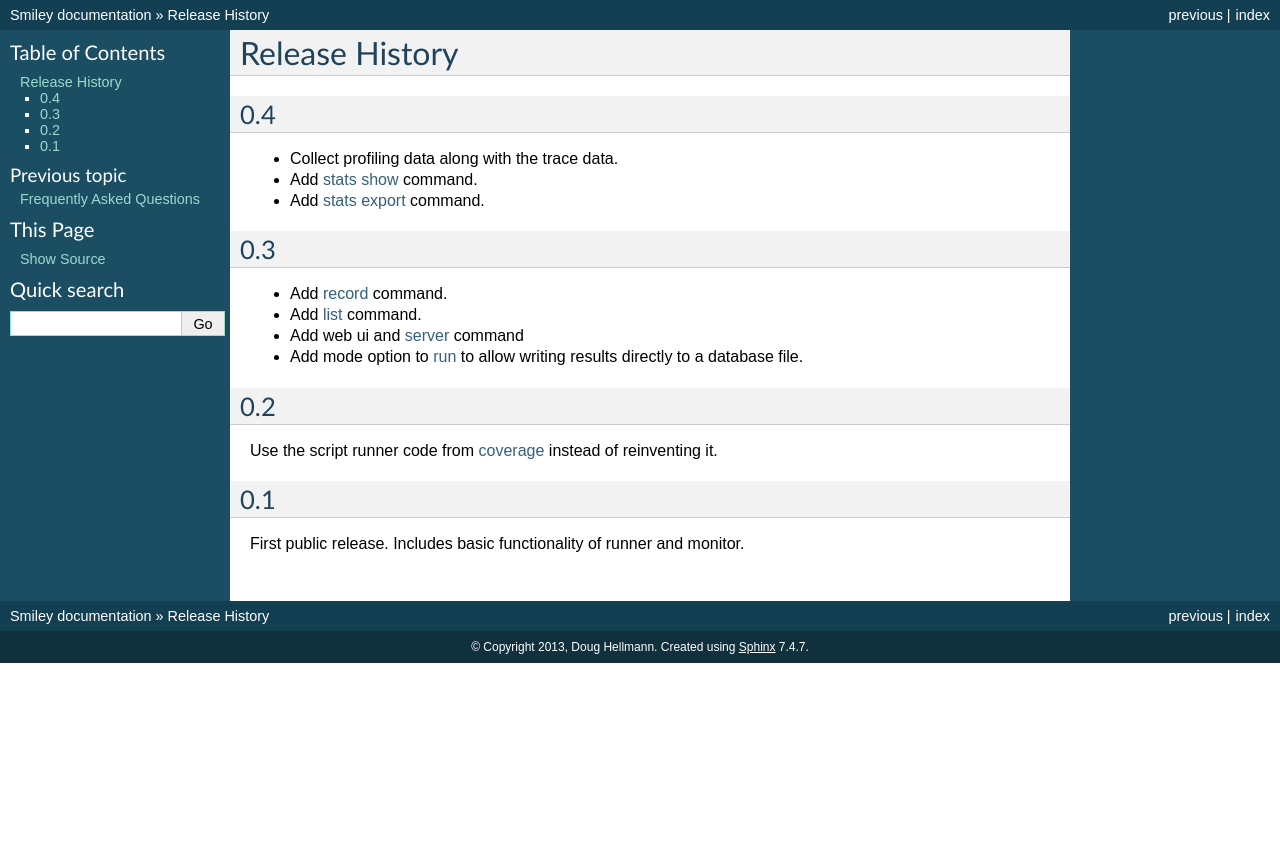
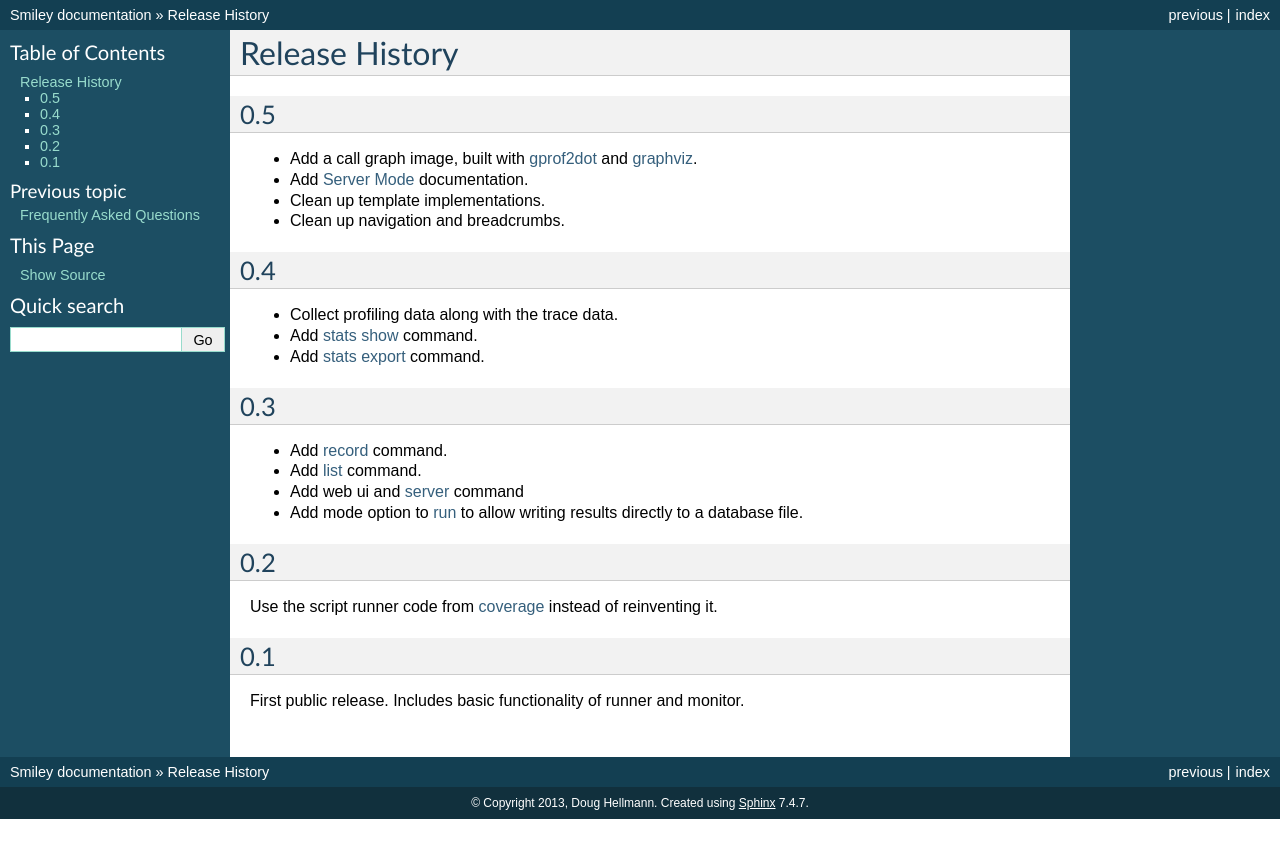
Before and after one commit to smiley-debugger/smiley, a Sphinx documentation site: the page built from docs/source/history.rst, in a window 1280 px wide. Shown: the top 858 px of the page. Built offline with Sphinx 7.4.7, drawn with Linux system fonts in a browser that asks for light colours.

Commit message:
write overview docs for server mode
Change-Id: I84590ad545d784306f4453ef1c3e986151c5d9b7

```diff
--- a/docs/source/history.rst
+++ b/docs/source/history.rst
@@ -1,6 +1,18 @@
 =================
  Release History
 =================
+
+0.5
+===
+
+- Add a call graph image, built with gprof2dot_ and graphviz_.
+
+- Add :doc:`server` documentation.
+- Clean up template implementations.
+- Clean up navigation and breadcrumbs.
+
+.. _gprof2dot: https://code.google.com/p/jrfonseca/wiki/Gprof2Dot
+.. _graphviz: http://www.graphviz.org/
 
 0.4
 ===
--- a/docs/source/index.rst
+++ b/docs/source/index.rst
@@ -19,6 +19,7 @@ Contents:
 
    quickstart
    command_ref
+   server
    faq
    history
 
```
Also changed, not shown: docs/source/server.rst (added, +98 -0 lines), docs/source/screenshots/call_graph.png (added), docs/source/screenshots/file_contents.png (added), docs/source/screenshots/file_list.png (added), docs/source/screenshots/run_details.png (added), docs/source/screenshots/runs.png (added), docs/source/screenshots/stats.png (added).
